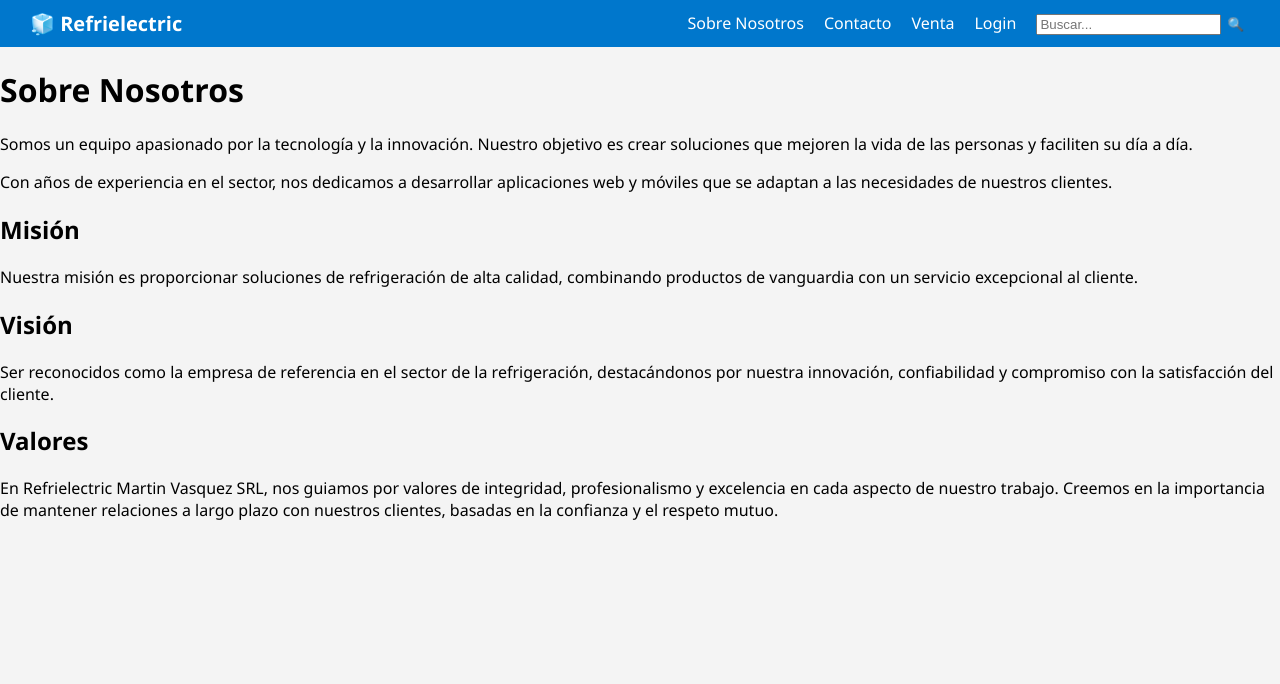
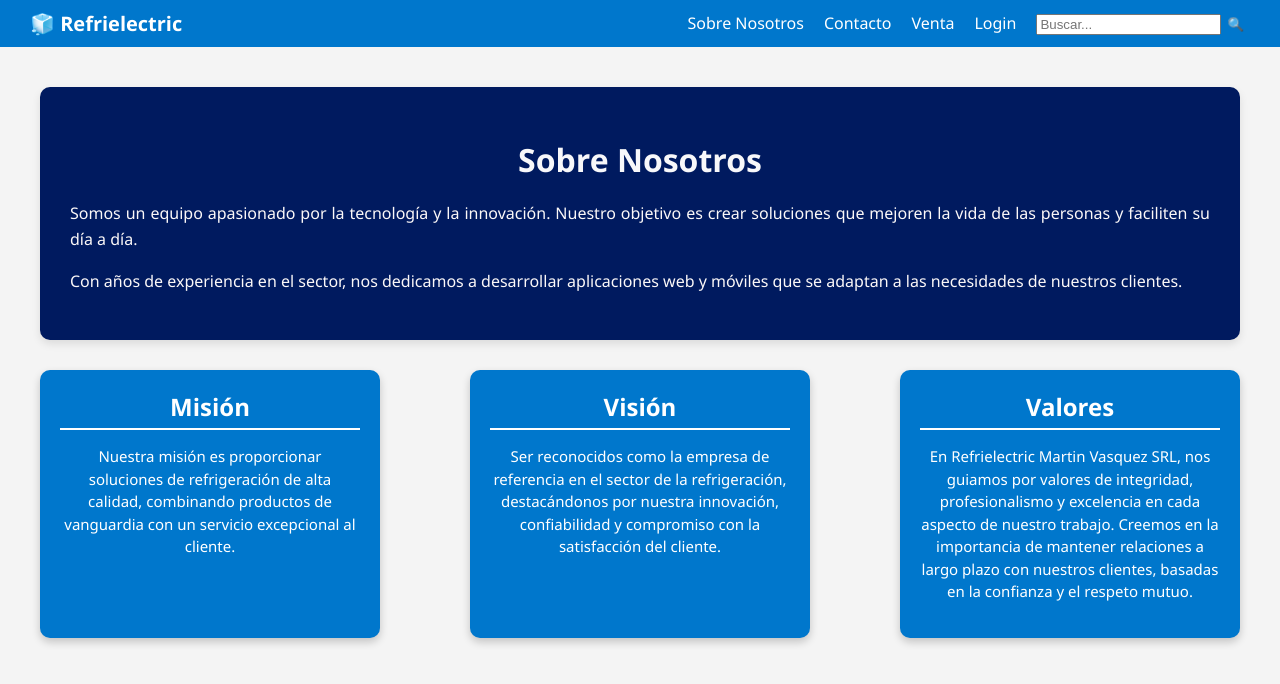
Before and after one commit to khaterine17/Proyecto-Final, a React (Vite) app in the folder proyecto_final/: page /SobreNosotros in a window 1280 px wide. Shown: the top 684 px of the page. Built offline with nearby package versions, Linux system fonts and the light colour scheme.

Commit message:
SobreNosotros CSS

```diff
--- a/proyecto_final/src/App.css
+++ b/proyecto_final/src/App.css
@@ -42,3 +42,70 @@ body {
 .navbar .nav-links a:hover {
   color: #cce7ff;
 }
+
+/* Sobre Nosotros */
+
+.sobre-nosotros-container {
+  padding: 40px;
+  max-width: 1200px;
+  margin: auto;
+  font-family: 'Segoe UI', Tahoma, Geneva, Verdana, sans-serif;
+}
+
+/* Nueva tarjeta para la introducción */
+.intro-card {
+  background-color: #001A5F; /* Azul claro para combinar */
+  color: #fbf8f8;
+  border-radius: 10px;
+  padding: 30px;
+  margin-bottom: 30px;
+  box-shadow: 0 4px 8px rgba(0, 0, 0, 0.1);
+}
+
+.intro-card h1 {
+  color: #f8f8fa;
+  text-align: center;
+  margin-bottom: 20px;
+}
+
+.intro-card p {
+  font-size: 16px;
+  line-height: 1.6;
+  text-align: justify;
+}
+
+.cards-container {
+  display: flex;
+  justify-content: space-between;
+  gap: 20px;
+  flex-wrap: nowrap;
+}
+
+.card {
+  background-color: #0077cc;
+  color: white;
+  border-radius: 10px;
+  padding: 20px;
+  width: 100%;
+  max-width: 300px;
+  box-shadow: 0 4px 8px rgba(0, 0, 0, 0.2);
+  transition: transform 0.2s ease;
+  text-align: center; /* Centra texto */
+}
+
+.card:hover {
+  transform: scale(1.03);
+}
+
+.card h2 {
+  margin-top: 0;
+  border-bottom: 2px solid white;
+  padding-bottom: 5px;
+  margin-bottom: 10px;
+  text-align: center;
+}
+
+.card p {
+  font-size: 15px;
+  line-height: 1.5;
+}
--- a/proyecto_final/src/SobreNosotros.jsx
+++ b/proyecto_final/src/SobreNosotros.jsx
@@ -1,9 +1,10 @@
 import React from "react";
+import "./App.css"  // Asegúrate de tener los estilos en este archivo
 
-function SobreNosotros () {
+function SobreNosotros() {
   return (
-        <>
-        <div className="sobre-nosotros">
+    <div className="sobre-nosotros-container">
+      <div className="intro-card">
         <h1>Sobre Nosotros</h1>
         <p>
           Somos un equipo apasionado por la tecnología y la innovación. Nuestro
@@ -16,19 +17,35 @@ function SobreNosotros () {
           clientes.
         </p>
       </div>
-        <div className="mision-vision">
+
+      <div className="cards-container">
+        <div className="card">
           <h2>Misión</h2>
-        <p> Nuestra misión es proporcionar soluciones de refrigeración de alta calidad, combinando productos de
-        vanguardia con un servicio excepcional al cliente.</p>
+          <p>
+            Nuestra misión es proporcionar soluciones de refrigeración de alta
+            calidad, combinando productos de vanguardia con un servicio
+            excepcional al cliente.
+          </p>
+        </div>
+        <div className="card">
           <h2>Visión</h2>
-        <p> Ser reconocidos como la empresa de referencia en el sector de la refrigeración, destacándonos por
-        nuestra innovación, confiabilidad y compromiso con la satisfacción del cliente.</p>
+          <p>
+            Ser reconocidos como la empresa de referencia en el sector de la
+            refrigeración, destacándonos por nuestra innovación, confiabilidad y
+            compromiso con la satisfacción del cliente.
+          </p>
+        </div>
+        <div className="card">
           <h2>Valores</h2>
-        <p> En Refrielectric Martin Vasquez SRL, nos guiamos por valores de integridad, profesionalismo y
-                    excelencia en cada aspecto de nuestro trabajo. Creemos en la importancia de mantener relaciones a
-                    largo plazo con nuestros clientes, basadas en la confianza y el respeto mutuo.</p>
+          <p>
+            En Refrielectric Martin Vasquez SRL, nos guiamos por valores de
+            integridad, profesionalismo y excelencia en cada aspecto de nuestro
+            trabajo. Creemos en la importancia de mantener relaciones a largo plazo
+            con nuestros clientes, basadas en la confianza y el respeto mutuo.
+          </p>
         </div>
-    </>
+      </div>
+    </div>
   );
 }
 
```
Lines whose indentation alone changed are shown as unchanged.
